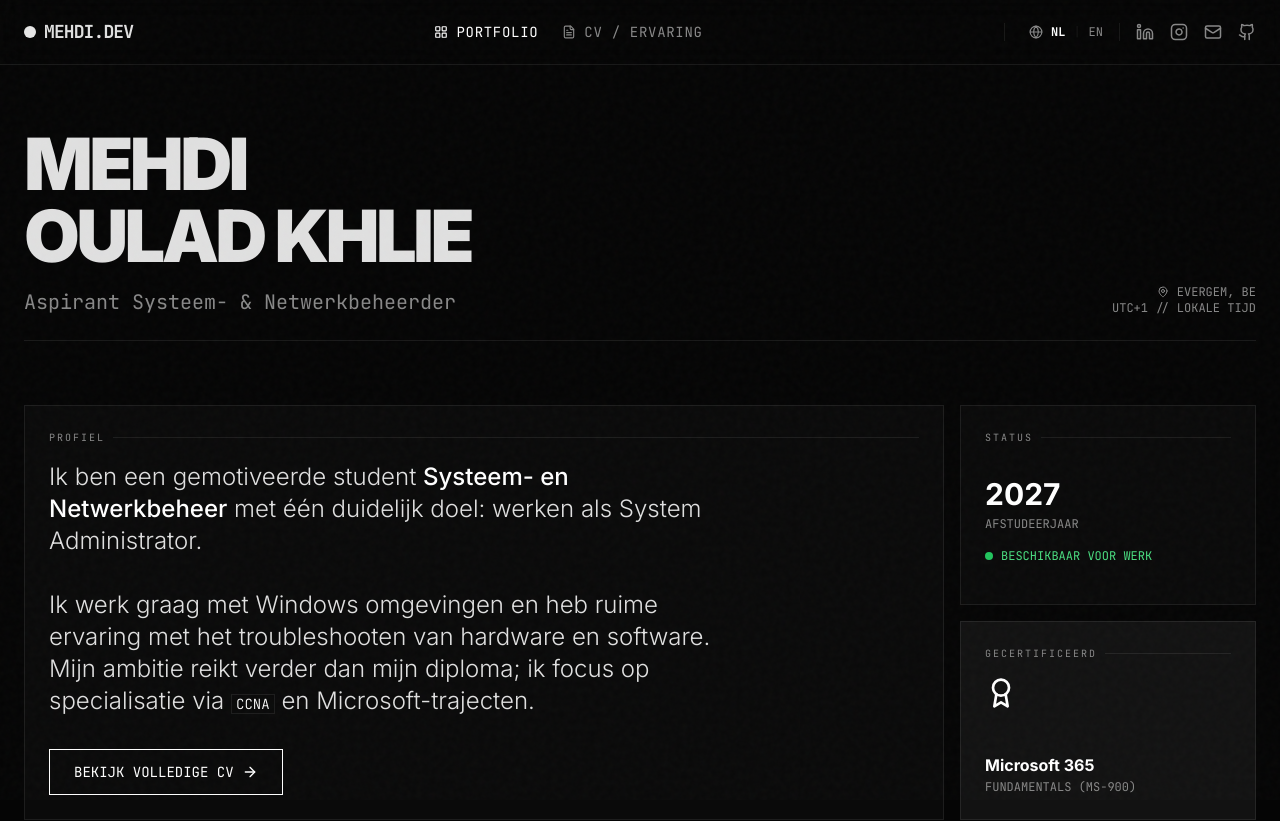
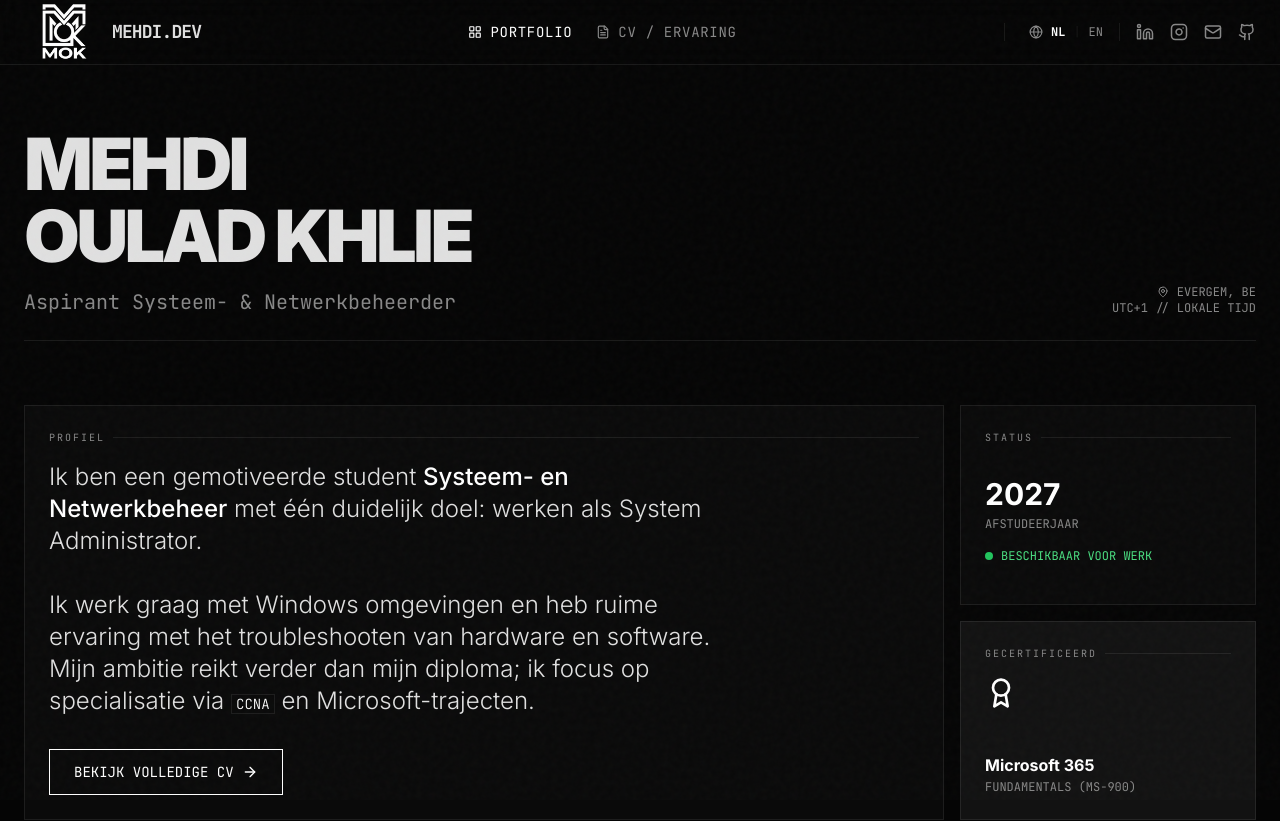
Before and after one commit to yyyutakaaa/Portfolio-Updated-, a React (Vite) app: page / in a window 1280 px wide. Shown: the top 821 px of the page. Built offline with nearby package versions, Linux system fonts and the light colour scheme.

Commit message:
Adding favicon

```diff
--- a/components/Layout.tsx
+++ b/components/Layout.tsx
@@ -20,7 +20,7 @@ const Layout: React.FC<LayoutProps> = ({ children }) => {
       <nav className="fixed top-0 left-0 right-0 z-40 bg-bg/80 backdrop-blur-md border-b border-border">
         <div className="max-w-7xl mx-auto px-6 h-16 flex items-center justify-between">
           <div className="flex items-center gap-2">
-            <div className="w-3 h-3 bg-white rounded-full animate-pulse" />
+            <img src="/favicon.png" alt="logo" className="w-20 h-20 invert" />
             <span className="font-mono font-bold tracking-tighter text-lg">MEHDI.DEV</span>
           </div>
 
--- a/index.html
+++ b/index.html
@@ -4,6 +4,7 @@
     <meta charset="UTF-8" />
     <meta name="viewport" content="width=device-width, initial-scale=1.0" />
     <title>Mehdi Oulad Khlie | Portfolio</title>
+    <link rel="icon" type="image/png" href="/favicon.png" />
     <script src="https://cdn.tailwindcss.com"></script>
     <link rel="preconnect" href="https://fonts.googleapis.com">
     <link rel="preconnect" href="https://fonts.gstatic.com" crossorigin>
```
Also changed, not shown: favicon.png (added).
